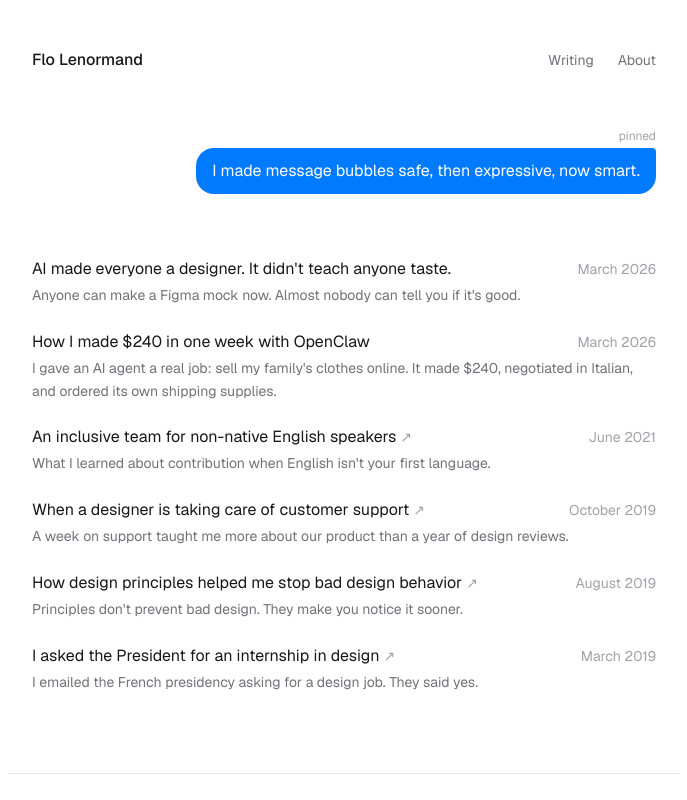
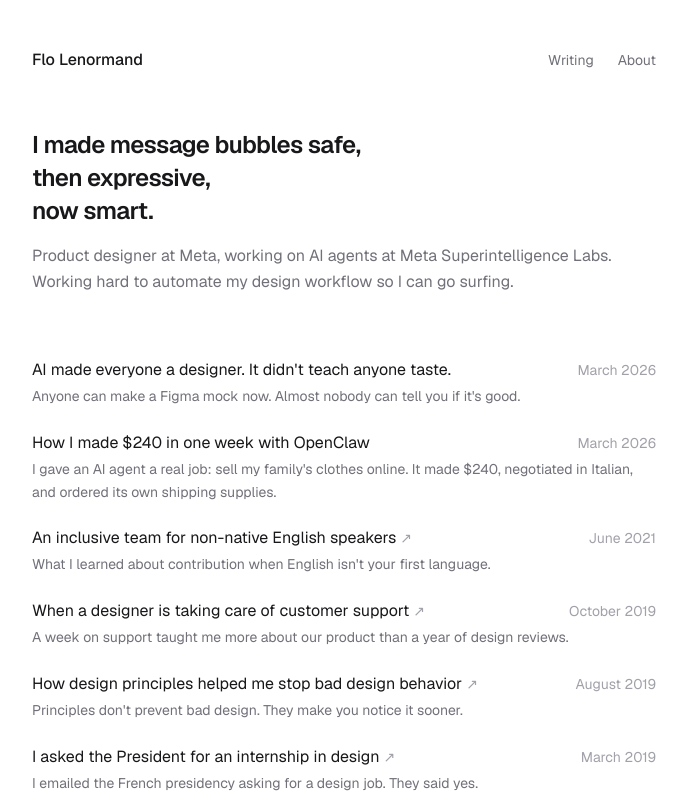
Before and after one commit to flo-flo-lenormand/flo-portfolio, a Next.js app: page / in a window 1280 px wide. Shown: the top 800 px of the page, without its empty margins (296-983 px from the left). Built offline with nearby package versions, Linux system fonts and the light colour scheme.

Commit message:
Update homepage intro to title + paragraph
Replace pinned bubble with an h1 title (three-line progression) and a
two-line paragraph. Surfing line stays.

```diff
--- a/src/app/home-content.tsx
+++ b/src/app/home-content.tsx
@@ -40,14 +40,18 @@ export default function HomeContent({ articles }: { articles: Article[] }) {
       animate="visible"
       variants={container}
     >
-      {/* Intro — pinned bubble */}
+      {/* Intro */}
       <motion.section className="mb-16" variants={item} transition={itemTransition}>
-        <div className="flex flex-col items-end gap-1">
-          <span className="text-xs text-gray-400">pinned</span>
-          <div className="bg-bubble-blue text-white rounded-[18px] rounded-tr-[4px] px-4 py-3 max-w-[75%] text-base leading-snug">
-            I made message bubbles safe, then expressive, now smart.
-          </div>
-        </div>
+        <h1 className="text-2xl font-semibold text-gray-900 leading-snug tracking-tight mb-4">
+          <span className="block">I made message bubbles safe,</span>
+          <span className="block">then expressive,</span>
+          <span className="block">now smart.</span>
+        </h1>
+        <p className="text-base text-gray-500 leading-relaxed">
+          Product designer at Meta, working on AI agents at Meta Superintelligence Labs.
+          <br />
+          Working hard to automate my design workflow so I can go surfing.
+        </p>
       </motion.section>
 
       {/* Articles */}
```
